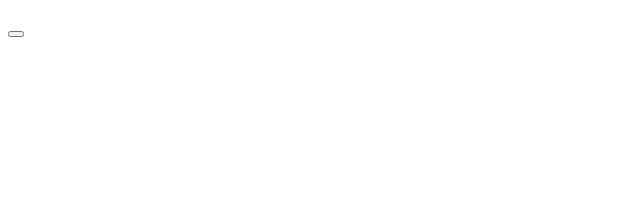
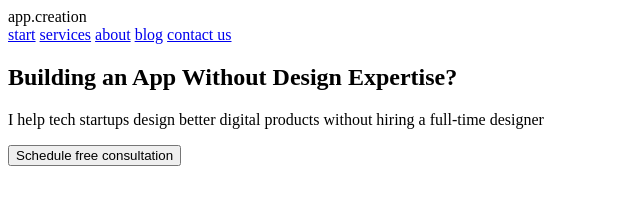
Before and after one commit to WebHeroSchool/SiteOfMe, a plain HTML site: page index.html in a window 1280 px wide. Shown: the whole page, without its empty margins (0-640 px from the left). Drawn offline with Linux system fonts and the light colour scheme.

Commit message:
создала ветку change-in-index
нужно добавить верные и нужные теги

```diff
--- a/index.html
+++ b/index.html
@@ -1,24 +1,28 @@
 <!DOCTYPE html>
- <html>
+<html lang="en" dir="ltr">
+  <head>
+    <meta charset="utf-8">
+    <title></title>
+  </head>
   <body>
     <header>
-        <div>
-        </div>
+      <div class="">app.creation</div>
       <nav>
-           <a></a>
-           <a></a>
-           <a></a>
-           <a></a>
+        <a href="#">start</a>
+        <a href="#">services</a>
+        <a href="#">about</a>
+        <a href="#">blog</a>
+        <a href="#">contact us</a>
       </nav>
     </header>
     <section>
       <main>
-            <h1></h1>
-            <p></p>
-            <button></button>
+        <h1>Building an App Without Design Expertise?</h1>
+        <p>I help tech startups design better digital products without hiring a full-time designer</p>
+        <button type="button" name="button">Schedule free consultation</button>
       </main>
-         <div>
-            <img>
+      <div class="">
+        <img src="" alt="">
       </div>
     </section>
   </body>
```
Lines whose indentation alone changed are shown as unchanged.
